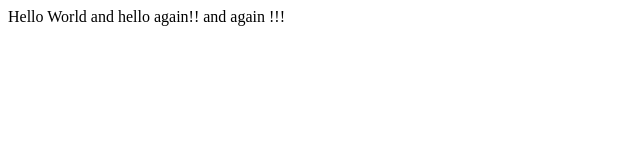
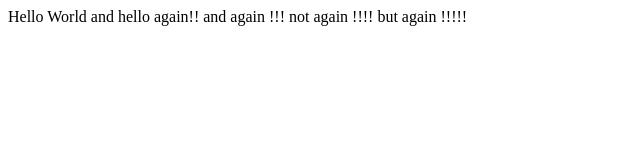
Before and after one commit to mohamedoraibi/Recoded-Day1-Project1, a plain HTML site: page index.html in a window 1280 px wide. Shown: the whole page, without its empty margins (0-640 px from the left). Drawn offline with Linux system fonts and the light colour scheme.

Commit message:
add message "but again"

```diff
--- a/index.html
+++ b/index.html
@@ -7,5 +7,7 @@
 Hello World
 and hello again!!
 and again !!!
+not again !!!!
+but again !!!!!
 </body>
 </html>
```
